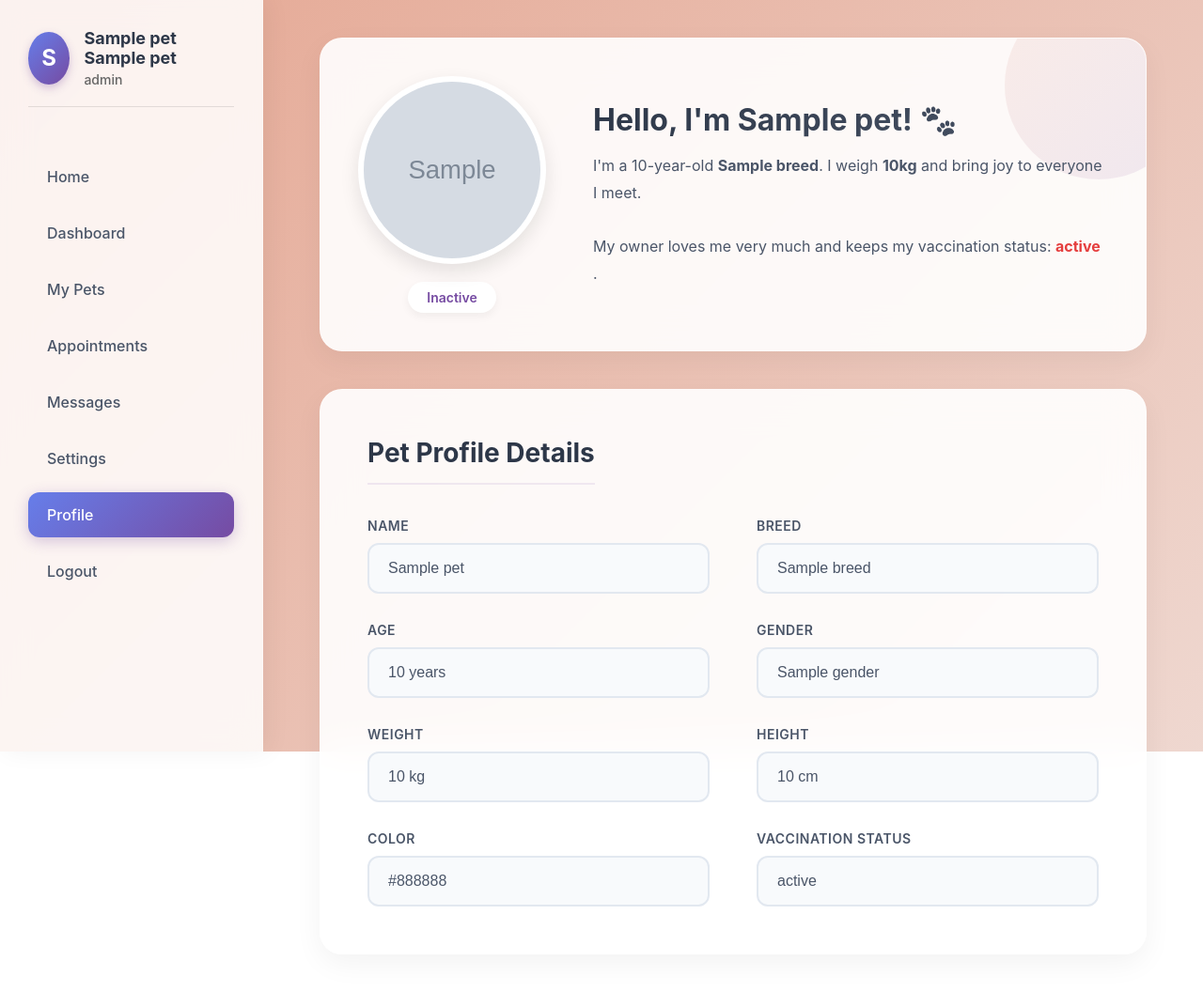
After one commit to orla-ske/isep_web_app_G1B_proj, a PHP site: template views/pet_profile.php in a window 1280 px wide. The commit adds this page. Shown: the whole page at 94% size. Run offline with PHP 8.4, Linux system fonts and the light colour scheme; the template is opened without the code that fills it: most values are stand-ins (such as "Sample title", 1, 10 or a date in 2020); grey boxes marked "Sample" are stand-in pictures.

Commit message:
add pet profile

```diff
--- a/views/dashboard.php
+++ b/views/dashboard.php
@@ -241,7 +241,7 @@
                         <?php foreach($pets as $pet): ?>
                             <div style="text-align: center;">
                                 <a href="PetProfileController.php?id=<?php echo $pet['id']; ?>" style="text-decoration: none; color: inherit;">
-                                <img src="<?php echo htmlspecialchars($pet['photo_url'] ?? 'https://via.placeholder.com/60'); ?>" class="pet-avatar" style="width: 60px; height: 60px; margin: 0 auto 10px auto;">
+                                    <img src="<?php echo htmlspecialchars($pet['photo_url'] ?? 'https://via.placeholder.com/60'); ?>" class="pet-avatar" style="width: 60px; height: 60px; margin: 0 auto 10px auto;">
                                 </a>
                                 <div style="font-weight: 600; font-size: 14px;"><?php echo htmlspecialchars($pet['name']); ?></div>
                                 <div style="font-size: 12px; color: #64748B;"><?php echo htmlspecialchars($pet['breed'] ?? ''); ?></div>
--- /dev/null
+++ b/views/pet_profile.php
@@ -0,0 +1,475 @@
+<?php
+// Ensure $pet object is available (passed from controller)
+if (!isset($pet)) {
+    echo "No pet data available.";
+    exit;
+}
+
+// Helper to format owner name
+$ownerName = trim(($pet->owner_first_name ?? '') . ' ' . ($pet->owner_last_name ?? ''));
+if (empty($ownerName)) $ownerName = "User";
+
+// Helper for initials
+$initial = strtoupper(substr($ownerName, 0, 1));
+?>
+<!DOCTYPE html>
+<html lang="en">
+<head>
+    <meta charset="UTF-8">
+    <meta name="viewport" content="width=device-width, initial-scale=1.0">
+    <title>Pet Profile - <?php echo htmlspecialchars($pet->name); ?></title>
+    <style>
+        /* ===========================
+           Base Styles & Variables
+           =========================== */
+        :root {
+            --primary-gradient: linear-gradient(135deg, #667eea 0%, #764ba2 100%);
+            --glass-bg: rgba(255, 255, 255, 0.9);
+            --glass-border: 1px solid rgba(255, 255, 255, 0.2);
+            --text-main: #333;
+            --text-muted: #666;
+            --sidebar-width: 280px;
+            --font-family: -apple-system, BlinkMacSystemFont, 'Segoe UI', Roboto, 'Helvetica Neue', Arial, sans-serif;
+        }
+
+        * {
+            margin: 0;
+            padding: 0;
+            box-sizing: border-box;
+        }
+
+        body {
+            font-family: var(--font-family);
+            color: var(--text-main);
+            min-height: 100vh;
+            display: flex;
+            overflow-x: hidden;
+        }
+
+        /* ===========================
+           Animated Background
+           =========================== */
+        .background {
+            position: fixed;
+            top: 0;
+            left: 0;
+            width: 100%;
+            height: 100%;
+            background: linear-gradient(135deg, rgb(217, 119, 87, 0.8) 50%, rgb(242, 242, 242, 0.8) 100%);
+            background-size: 400% 400%;
+            animation: gradient-shift 15s ease infinite;
+            z-index: -1;
+        }
+
+        @keyframes gradient-shift {
+            0% { background-position: 0% 50%; }
+            50% { background-position: 100% 50%; }
+            100% { background-position: 0% 50%; }
+        }
+
+        /* ===========================
+           Sidebar Styles
+           =========================== */
+        .sidebar {
+            width: var(--sidebar-width);
+            background: rgba(255, 255, 255, 0.85);
+            backdrop-filter: blur(15px);
+            border-right: var(--glass-border);
+            display: flex;
+            flex-direction: column;
+            padding: 30px;
+            flex-shrink: 0;
+            z-index: 10;
+            height: 100vh;
+            position: sticky;
+            top: 0;
+            box-shadow: 5px 0 25px rgba(0,0,0,0.05);
+        }
+
+        .user-profile-summary {
+            display: flex;
+            align-items: center;
+            gap: 15px;
+            margin-bottom: 50px;
+            padding-bottom: 20px;
+            border-bottom: 1px solid rgba(0,0,0,0.1);
+        }
+
+        .avatar-circle {
+            width: 56px;
+            height: 56px;
+            background: var(--primary-gradient);
+            color: white;
+            border-radius: 50%;
+            display: flex;
+            align-items: center;
+            justify-content: center;
+            font-weight: bold;
+            font-size: 24px;
+            box-shadow: 0 4px 10px rgba(118, 75, 162, 0.3);
+        }
+
+        .user-info h3 {
+            font-size: 18px;
+            font-weight: 700;
+            margin-bottom: 4px;
+            color: #2d3748;
+        }
+
+        .user-info p {
+            font-size: 14px;
+            color: var(--text-muted);
+            font-weight: 500;
+        }
+
+        .menu-list {
+            list-style: none;
+            display: flex;
+            flex-direction: column;
+            gap: 12px;
+        }
+
+        .menu-item {
+            padding: 14px 20px;
+            border-radius: 12px;
+            cursor: pointer;
+            transition: all 0.3s ease;
+            font-size: 16px;
+            color: #4a5568;
+            text-decoration: none;
+            display: flex;
+            align-items: center;
+            gap: 10px;
+            font-weight: 500;
+        }
+
+        .menu-item:hover {
+            background-color: rgba(118, 75, 162, 0.08);
+            transform: translateX(5px);
+            color: #764ba2;
+        }
+
+        .menu-item.active {
+            background: var(--primary-gradient);
+            color: white;
+            box-shadow: 0 4px 15px rgba(118, 75, 162, 0.3);
+        }
+
+        /* ===========================
+           Main Content Area
+           =========================== */
+        .main-content {
+            flex-grow: 1;
+            padding: 40px 60px;
+            overflow-y: auto;
+            position: relative;
+        }
+
+        /* Hero Card */
+        .hero-card {
+            background: var(--glass-bg);
+            backdrop-filter: blur(20px);
+            border-radius: 24px;
+            padding: 40px;
+            display: flex;
+            align-items: center;
+            gap: 50px;
+            margin-bottom: 40px;
+            box-shadow: 0 10px 30px rgba(0,0,0,0.05);
+            border: var(--glass-border);
+            position: relative;
+            overflow: hidden;
+        }
+
+        /* Decorative background circle for hero */
+        .hero-card::before {
+            content: '';
+            position: absolute;
+            top: -50px;
+            right: -50px;
+            width: 200px;
+            height: 200px;
+            background: linear-gradient(135deg, rgba(217, 119, 87, 0.1), rgba(118, 75, 162, 0.1));
+            border-radius: 50%;
+            z-index: 0;
+        }
+
+        .pet-hero-image-container {
+            position: relative;
+            flex-shrink: 0;
+            z-index: 1;
+        }
+
+        .pet-hero-image {
+            width: 200px;
+            height: 200px;
+            border-radius: 50%;
+            object-fit: cover;
+            border: 6px solid white;
+            box-shadow: 0 8px 20px rgba(0,0,0,0.1);
+            background-color: #f7fafc;
+        }
+
+        /* Status Indicator Pill */
+        .slider-indicator {
+            margin-top: 15px;
+            background: white;
+            padding: 8px 20px;
+            border-radius: 20px;
+            text-align: center;
+            font-weight: 600;
+            font-size: 14px;
+            color: #764ba2;
+            box-shadow: 0 4px 10px rgba(0,0,0,0.05);
+            width: max-content;
+            margin-left: auto;
+            margin-right: auto;
+        }
+
+        .hero-text {
+            flex-grow: 1;
+            z-index: 1;
+        }
+
+        .hero-text h1 {
+            font-size: 32px;
+            margin-bottom: 15px;
+            background: linear-gradient(135deg, #2d3748 0%, #4a5568 100%);
+            -webkit-background-clip: text;
+            -webkit-text-fill-color: transparent;
+            background-clip: text;
+        }
+
+        .hero-text p {
+            font-size: 16px;
+            line-height: 1.8;
+            color: #4a5568;
+        }
+
+        /* Profile Details Section */
+        .profile-section {
+            background: var(--glass-bg);
+            backdrop-filter: blur(20px);
+            border-radius: 24px;
+            padding: 50px;
+            box-shadow: 0 10px 30px rgba(0,0,0,0.05);
+            border: var(--glass-border);
+        }
+
+        .profile-section h2 {
+            font-size: 28px;
+            margin-bottom: 35px;
+            color: #2d3748;
+            font-weight: 700;
+            border-bottom: 2px solid rgba(118, 75, 162, 0.1);
+            padding-bottom: 15px;
+            display: inline-block;
+        }
+
+        .details-grid {
+            display: grid;
+            grid-template-columns: 1fr 1fr;
+            column-gap: 50px;
+            row-gap: 30px;
+        }
+
+        .form-group {
+            display: flex;
+            flex-direction: column;
+            gap: 10px;
+        }
+
+        .form-group label {
+            font-weight: 600;
+            font-size: 14px;
+            color: #4a5568;
+            text-transform: uppercase;
+            letter-spacing: 0.5px;
+        }
+
+        .form-input {
+            width: 100%;
+            padding: 16px 20px;
+            border-radius: 12px;
+            border: 2px solid #e2e8f0;
+            background-color: rgba(255, 255, 255, 0.8);
+            font-size: 16px;
+            color: #2d3748;
+            outline: none;
+            transition: all 0.3s;
+            font-weight: 500;
+        }
+
+        .form-input:read-only {
+            background-color: #f8fafc;
+            color: #4a5568;
+            cursor: default;
+        }
+
+        .form-input:focus {
+            border-color: #764ba2;
+            box-shadow: 0 0 0 3px rgba(118, 75, 162, 0.1);
+            background-color: white;
+        }
+
+        /* Responsive */
+        @media (max-width: 992px) {
+            body {
+                flex-direction: column;
+            }
+            .sidebar {
+                width: 100%;
+                height: auto;
+                flex-direction: row;
+                align-items: center;
+                justify-content: space-between;
+                padding: 15px 30px;
+                position: relative;
+            }
+            .menu-list {
+                display: none; /* Mobile menu hidden for simplicity or make hamburger work */
+            }
+            .user-profile-summary {
+                margin-bottom: 0;
+                padding-bottom: 0;
+                border: none;
+            }
+            .main-content {
+                padding: 30px;
+            }
+            .hero-card {
+                flex-direction: column;
+                text-align: center;
+                padding: 30px;
+            }
+            .details-grid {
+                grid-template-columns: 1fr;
+            }
+            .pet-hero-image-container {
+                margin-bottom: 20px;
+            }
+        }
+    </style>
+</head>
+<body>
+
+    <div class="background"></div>
+
+    <!-- Sidebar -->
+    <aside class="sidebar">
+        <div class="user-profile-summary">
+            <div class="avatar-circle">
+                <?php echo $initial; ?>
+            </div>
+            <div class="user-info">
+                <h3><?php echo htmlspecialchars($ownerName); ?></h3>
+                <p><?php echo htmlspecialchars($pet->owner_role ?? 'Pet Owner'); ?></p>
+            </div>
+        </div>
+
+        <ul class="menu-list">
+            <li><a href="../landingPage.html" class="menu-item">Home</a></li>
+            <li><a href="../index.php" class="menu-item">Dashboard</a></li>
+            <li><a href="#" class="menu-item">My Pets</a></li>
+            <li><a href="#" class="menu-item">Appointments</a></li>
+            <li><a href="#" class="menu-item">Messages</a></li>
+            <li><a href="#" class="menu-item">Settings</a></li>
+            <li><a href="#" class="menu-item active">Profile</a></li>
+            <li><a href="../logout.php" class="menu-item">Logout</a></li>
+        </ul>
+
+        <!-- Mobile hamburger placeholder if needed -->
+        <div style="display:none;" class="mobile-menu-toggle">☰</div>
+    </aside>
+
+    <!-- Main Content -->
+    <main class="main-content">
+
+        <!-- Hero Card -->
+        <div class="hero-card">
+            <div class="pet-hero-image-container">
+                <?php if (!empty($pet->photo_url)): ?>
+                    <img src="<?php echo htmlspecialchars($pet->photo_url); ?>" alt="<?php echo htmlspecialchars($pet->name); ?>" class="pet-hero-image">
+                <?php else: ?>
+                    <div class="pet-hero-image" style="display:flex;align-items:center;justify-content:center;font-size:3rem;color:#764ba2;background:#f0f4f8;">
+                        <?php echo strtoupper(substr($pet->name, 0, 1)); ?>
+                    </div>
+                <?php endif; ?>
+                <div class="slider-indicator">
+                    <?php echo htmlspecialchars($pet->is_active === 'yes' ? 'Active' : 'Inactive'); ?>
+                </div>
+            </div>
+
+            <div class="hero-text">
+                <h1>Hello, I'm <?php echo htmlspecialchars($pet->name); ?>! 🐾</h1>
+                <p>
+                    I'm a <?php echo htmlspecialchars($pet->age); ?>-year-old <strong><?php echo htmlspecialchars($pet->breed); ?></strong>.
+                    I weigh <strong><?php echo htmlspecialchars($pet->weight); ?>kg</strong> and bring joy to everyone I meet.
+                    <br><br>
+                    My owner loves me very much and keeps my vaccination status:
+                    <span style="color: <?php echo strpos(strtolower($pet->vaccintation_status), 'up to date') !== false ? '#48bb78' : '#e53e3e'; ?>; font-weight: bold;">
+                        <?php echo htmlspecialchars($pet->vaccintation_status); ?>
+                    </span>.
+                </p>
+            </div>
+        </div>
+
+        <!-- Profile Details -->
+        <div class="profile-section">
+            <h2>Pet Profile Details</h2>
+
+            <div class="details-grid">
+                <!-- Name -->
+                <div class="form-group">
+                    <label>Name</label>
+                    <input type="text" class="form-input" value="<?php echo htmlspecialchars($pet->name); ?>" readonly>
+                </div>
+
+                <!-- Breed (Mapped to Username field in design) -->
+                <div class="form-group">
+                    <label>Breed</label>
+                    <input type="text" class="form-input" value="<?php echo htmlspecialchars($pet->breed); ?>" readonly>
+                </div>
+
+                <!-- Age -->
+                <div class="form-group">
+                    <label>Age</label>
+                    <input type="text" class="form-input" value="<?php echo htmlspecialchars($pet->age); ?> years" readonly>
+                </div>
+
+                <!-- Gender -->
+                <div class="form-group">
+                    <label>Gender</label>
+                    <input type="text" class="form-input" value="<?php echo htmlspecialchars($pet->gender); ?>" readonly>
+                </div>
+
+                <!-- Weight -->
+                <div class="form-group">
+                    <label>Weight</label>
+                    <input type="text" class="form-input" value="<?php echo htmlspecialchars($pet->weight); ?> kg" readonly>
+                </div>
+
+                <!-- Height -->
+                <div class="form-group">
+                    <label>Height</label>
+                    <input type="text" class="form-input" value="<?php echo htmlspecialchars($pet->height); ?> cm" readonly>
+                </div>
+
+                <!-- Color -->
+                <div class="form-group">
+                    <label>Color</label>
+                    <input type="text" class="form-input" value="<?php echo htmlspecialchars($pet->color); ?>" readonly>
+                </div>
+
+                <!-- Vaccination -->
+                <div class="form-group">
+                    <label>Vaccination Status</label>
+                    <input type="text" class="form-input" value="<?php echo htmlspecialchars($pet->vaccintation_status); ?>" readonly>
+                </div>
+            </div>
+        </div>
+
+    </main>
+
+</body>
+</html>
```
